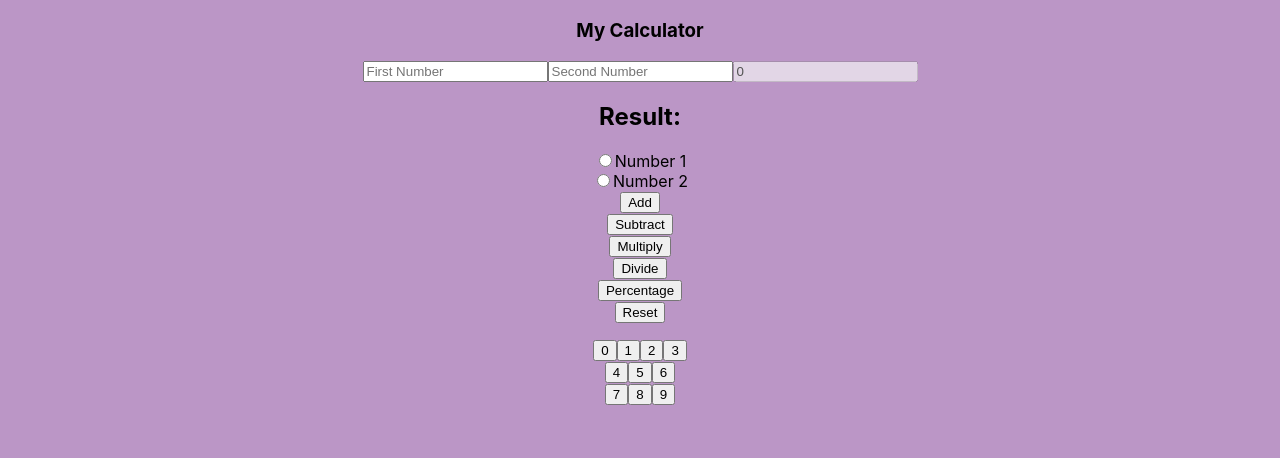
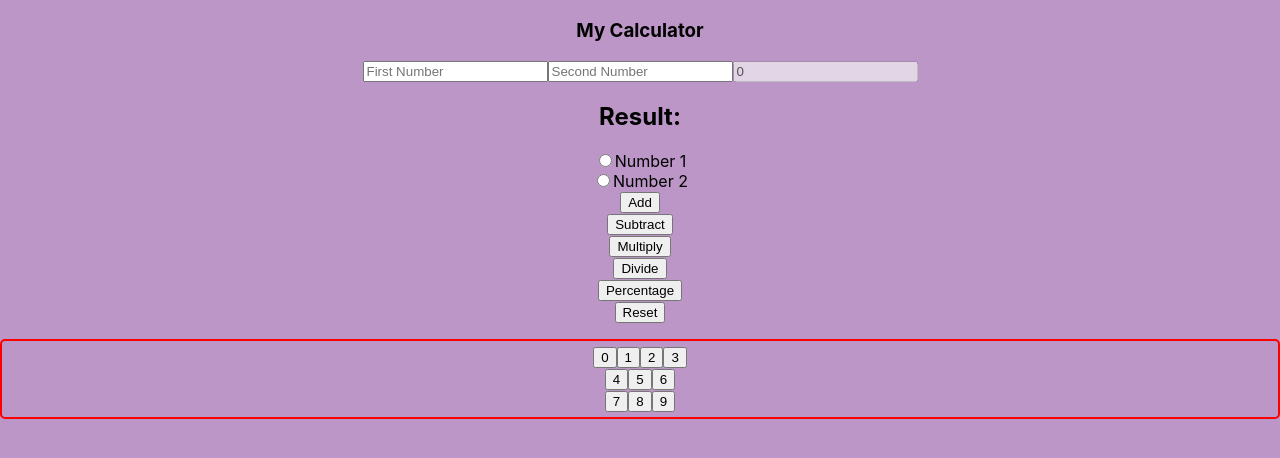
Before and after one commit to Priyak89/resume, a React (Create React App) app in the folder resume/: page / in a window 1280 px wide. Shown: the top 458 px of the page. Built offline with nearby package versions, Linux system fonts and the light colour scheme.

Commit message:
input creation

```diff
--- a/resume/src/calculatorapp.js
+++ b/resume/src/calculatorapp.js
@@ -84,7 +84,7 @@ function MyCalculator() {
       <br></br>
       <button onClick={Reset}>Reset</button>
       <br></br>
-      <p>
+      <p class="round1">
         <button onClick={() => ClickHandler(0)}>0</button>
         <button onClick={() => ClickHandler(1)}>1</button>
         <button onClick={() => ClickHandler(2)}>2</button>
```
